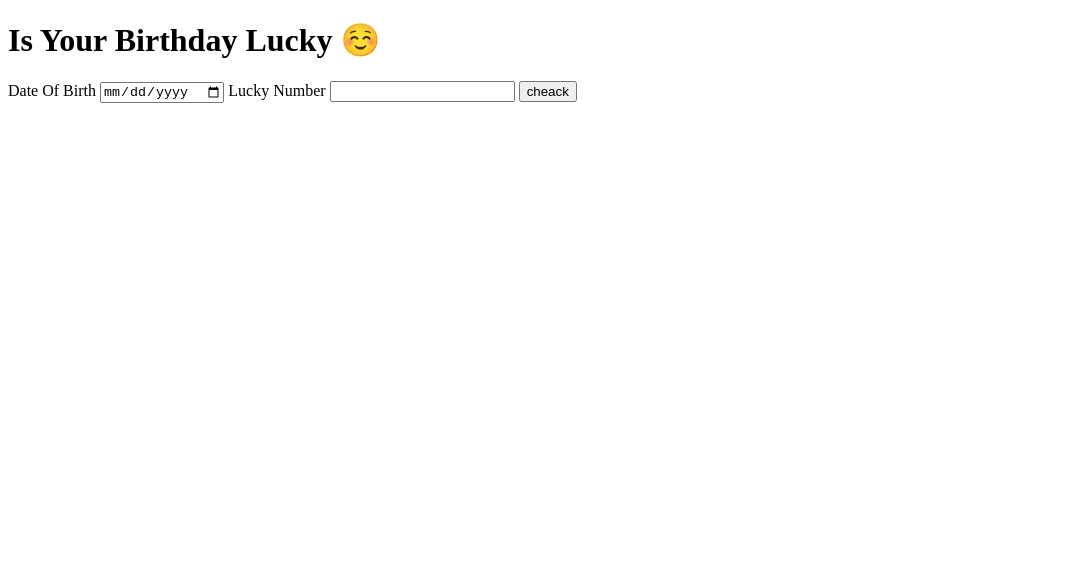
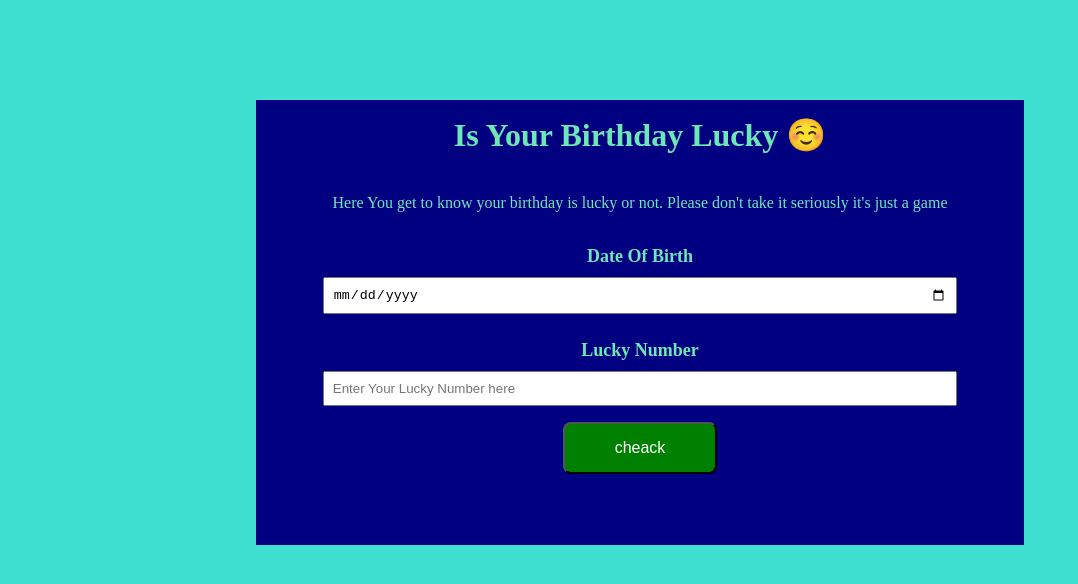
Before and after one commit to kotalwar-krishna/Mark11-Is_Your_Birthday_Lucky, a plain HTML site: page index.html in a window 1280 px wide. Shown: the whole page, without its empty margins (0-1078 px from the left). Drawn offline with Linux system fonts and the light colour scheme.

Commit message:
Application done with css, html, js

```diff
--- a/index.html
+++ b/index.html
@@ -10,10 +10,11 @@
 <body>
     <div class="container">
         <h1 class="heading">Is Your Birthday Lucky ☺️</h1>
+        <p class="discription">Here You get to know your birthday is lucky or not. Please don't take it seriously it's just a game</p>
         <label for="date-of-birth"> Date Of Birth</label>
         <input id="date-of-birth" type="date">
         <label for="lucky-number">Lucky Number</label>
-        <input id="lucky-number" type="number">
+        <input id="lucky-number" placeholder="Enter Your Lucky Number here" type="number">
         <button id="cheack">cheack</button>
         <p id="output"></p>
 
--- a/style.css
+++ b/style.css
@@ -0,0 +1,61 @@
+:root{
+    --primary-color: navy;
+    --text-color: #6EE7B7;
+    --button-color: green;
+    --message-color: white;
+}
+body{
+    background-color: turquoise;
+}
+
+.container {
+    display: flex;
+    flex-direction: column;
+    width: 60vw;
+    background-color: var(--primary-color);
+    color: var(--text-color);
+    margin: auto;
+    margin-top: 100px;
+}
+
+.heading {
+    margin: auto;
+    padding: 1rem;
+}
+
+.discription {
+    text-align: center;
+    padding: 0.5rem;
+}
+
+label {
+    text-align: center;
+    font-size: large;
+    font-weight: 600;
+    padding: 10px;
+}
+
+input {
+    margin: auto;
+    margin-bottom: 16px;
+    padding: 0.5rem;
+    width: 80%;
+}
+
+button {
+    background-color: var(--button-color);
+    width: 20%;
+    border-radius: 0.5rem;
+    margin: auto;
+    color: var(--message-color);
+    padding: 15px 32px;
+    text-align: center;
+    font-size: 16px;
+}
+
+#output {
+    font-size: larger;
+    font-weight: bold;
+    text-align: center;
+    padding: 1rem;
+}
```
